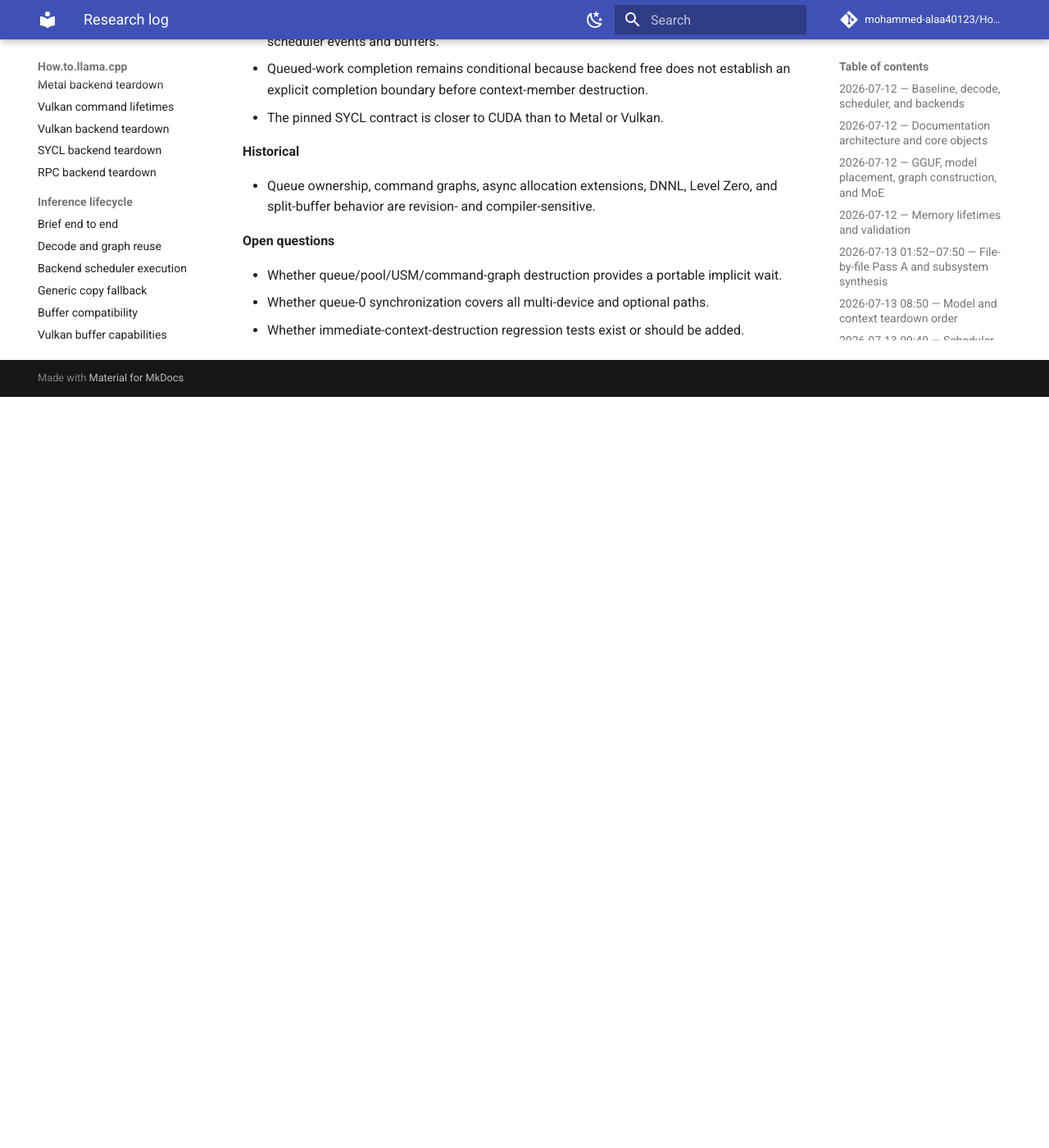
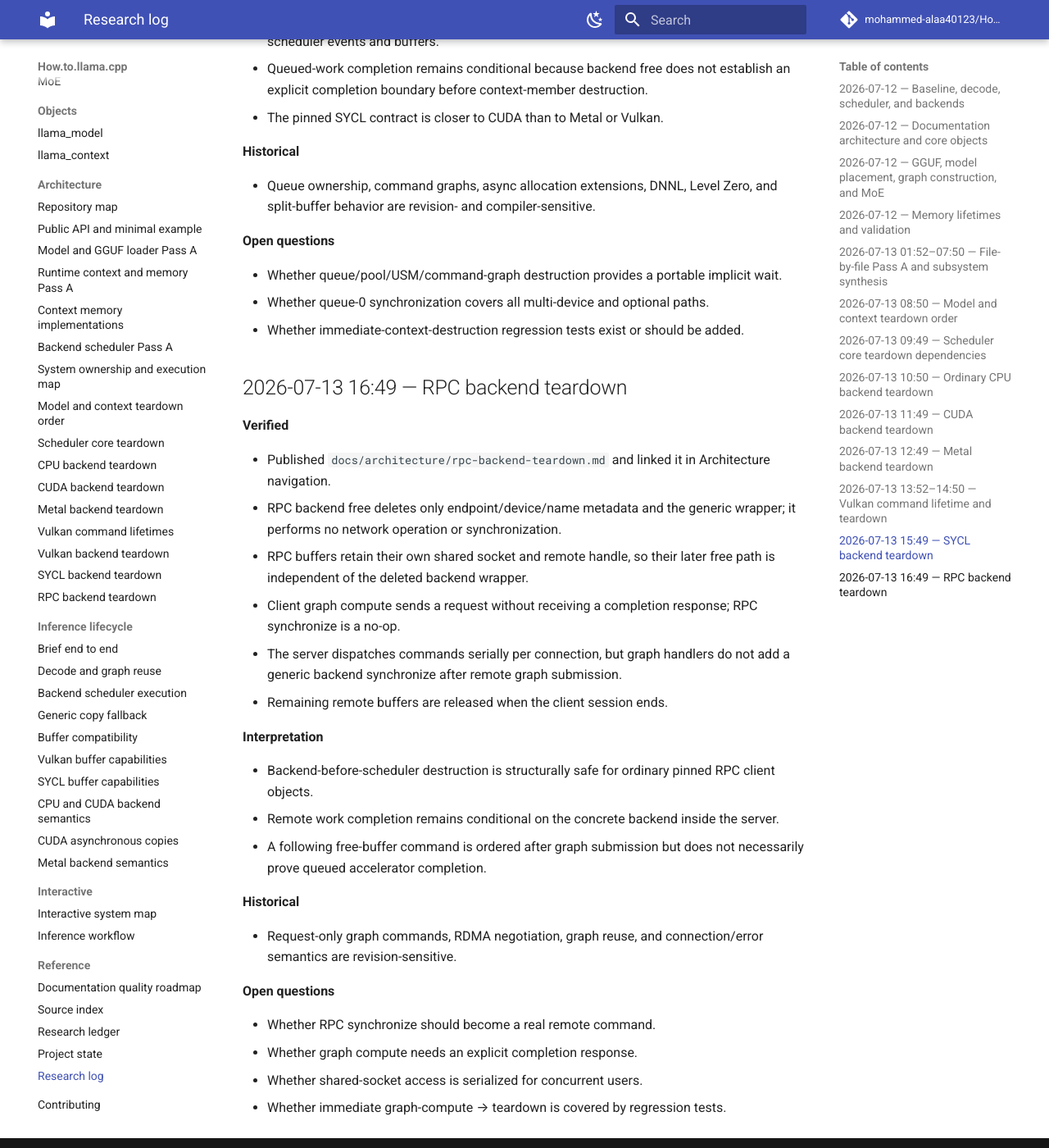
Before and after one commit to mohammed-alaa40123/How.to.llama.cpp, an MkDocs documentation site: the page built from docs/reference/research-log.md, in a window 1280 px wide and 1400 px high, scrolled down 5106 px. Shown: the whole window at 82% size. Built offline with MkDocs 1.6.1 and Material for MkDocs 9.7.7, drawn with Linux system fonts in a browser that asks for light colours; comment, search, counter and statistics services are not loaded; before the commit the page ends 5590 px from its top, so only the background shows below that; some of the changed text lies outside the part shown.

Commit message:
docs: log RPC backend teardown findings

```diff
--- a/docs/reference/research-log.md
+++ b/docs/reference/research-log.md
@@ -143,7 +143,7 @@
 - Published `docs/architecture/sycl-backend-teardown.md` and linked it in Architecture navigation.
 - `ggml_backend_sycl_free()` deletes the per-backend context and generic wrapper without an explicit queue wait.
 - `ggml_backend_sycl_synchronize()` waits on `stream(device, 0)`, but backend free does not invoke it.
-- Async tensor set/get and graph execution can enqueue work and return without host completion.
+- Async tensor set/get and graph execution can enqueue SYCL work and return without host completion.
 - The context borrows device-manager default-queue pointers and owns pools, scratchpads, flash-attention buffers, and optional executable graph state.
 - Scheduler events own independent `sycl::event` objects.
 - Ordinary scheduler buffers retain buffer-local device, allocation, queue, tensor-extra, and allocation-mode state.
@@ -164,3 +164,31 @@
 - Whether queue/pool/USM/command-graph destruction provides a portable implicit wait.
 - Whether queue-0 synchronization covers all multi-device and optional paths.
 - Whether immediate-context-destruction regression tests exist or should be added.
+
+## 2026-07-13 16:49 — RPC backend teardown
+
+**Verified**
+
+- Published `docs/architecture/rpc-backend-teardown.md` and linked it in Architecture navigation.
+- RPC backend free deletes only endpoint/device/name metadata and the generic wrapper; it performs no network operation or synchronization.
+- RPC buffers retain their own shared socket and remote handle, so their later free path is independent of the deleted backend wrapper.
+- Client graph compute sends a request without receiving a completion response; RPC synchronize is a no-op.
+- The server dispatches commands serially per connection, but graph handlers do not add a generic backend synchronize after remote graph submission.
+- Remaining remote buffers are released when the client session ends.
+
+**Interpretation**
+
+- Backend-before-scheduler destruction is structurally safe for ordinary pinned RPC client objects.
+- Remote work completion remains conditional on the concrete backend inside the server.
+- A following free-buffer command is ordered after graph submission but does not necessarily prove queued accelerator completion.
+
+**Historical**
+
+- Request-only graph commands, RDMA negotiation, graph reuse, and connection/error semantics are revision-sensitive.
+
+**Open questions**
+
+- Whether RPC synchronize should become a real remote command.
+- Whether graph compute needs an explicit completion response.
+- Whether shared-socket access is serialized for concurrent users.
+- Whether immediate graph-compute → teardown is covered by regression tests.
```
